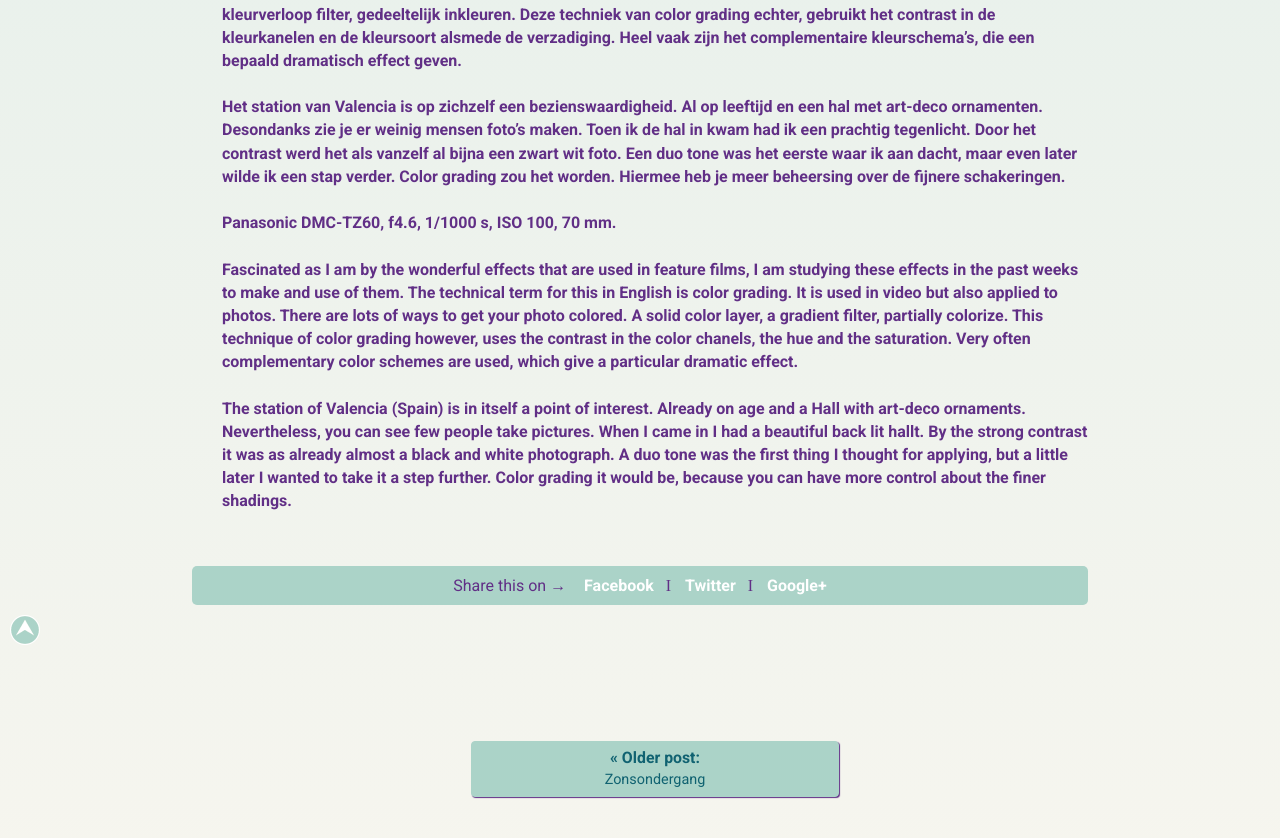
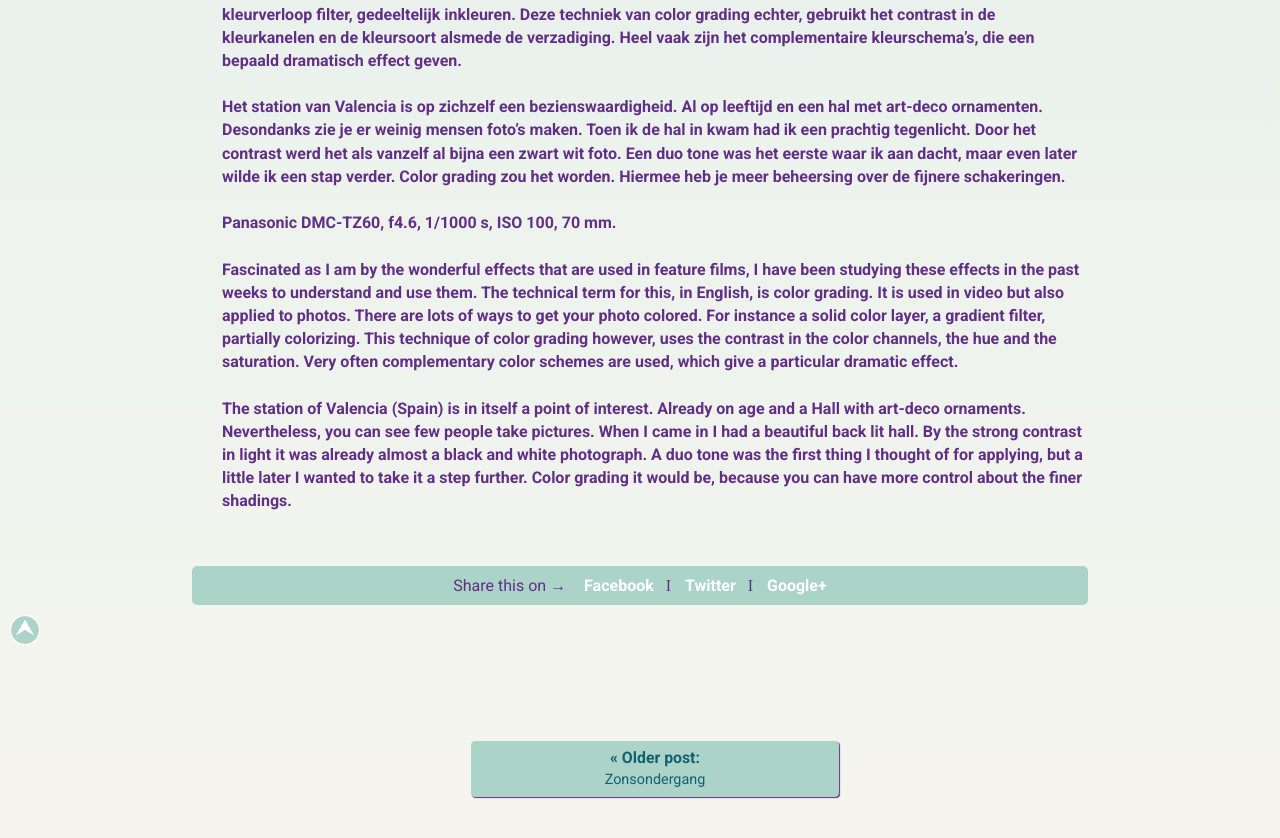
Before and after one commit to hansvanoverbeek/photoblog, a Jekyll site: the page built from _posts/2016-10-18-station.md, in a window 1280 px wide and 900 px high, scrolled down 919 px. Shown: the top 838 px of the window. Built offline with Jekyll 4.4.1, drawn with Linux system fonts in a browser that asks for light colours; comment, search, counter and statistics services are not loaded.

Commit message:
post station updated

```diff
--- a/_posts/2016-10-18-station.md
+++ b/_posts/2016-10-18-station.md
@@ -12,8 +12,8 @@ Het station van Valencia is op zichzelf een bezienswaardigheid. Al op leeftijd e
 <br><br>
 Panasonic DMC-TZ60, f4.6, 1/1000 s, ISO 100, 70 mm.
 <br><br>
-Fascinated as I am by the wonderful effects that are used in feature films, I am studying these effects in the past weeks to make and use of them. The technical term for this in English is color grading. It is used in video but also applied to photos. There are lots of ways to get your photo colored. A solid color layer, a gradient filter, partially colorize. This technique of color grading however, uses the contrast in the color chanels, the hue and the saturation. Very often complementary color schemes are used, which give a particular dramatic effect.
+Fascinated as I am by the wonderful effects that are used in feature films, I have been studying these effects in the past weeks to understand and use them. The technical term for this, in English, is color grading. It is used in video but also applied to photos. There are lots of ways to get your photo colored. For instance a solid color layer, a gradient filter, partially colorizing. This technique of color grading however, uses the contrast in the color channels, the hue and the saturation. Very often complementary color schemes are used, which give a particular dramatic effect.
 <br><br>
-The  station of Valencia (Spain) is in itself a point of interest. Already on age and a Hall with art-deco ornaments. Nevertheless, you can see few people take pictures. When I came in I had a beautiful back lit hallt. By the strong contrast it was as already almost a black and white photograph. A duo tone was the first thing I thought for applying, but a little later I wanted to take it a step further. Color grading it would be, because you can have more control about the finer shadings.
+The  station of Valencia (Spain) is in itself a point of interest. Already on age and a Hall with art-deco ornaments. Nevertheless, you can see few people take pictures. When I came in I had a beautiful back lit hall. By the strong contrast in light it was already almost a black and white photograph. A duo tone was the first thing I thought of for applying, but a little later I wanted to take it a step further. Color grading it would be, because you can have more control about the finer shadings.
 <br><br>
 {% include share-page.html %}
```
